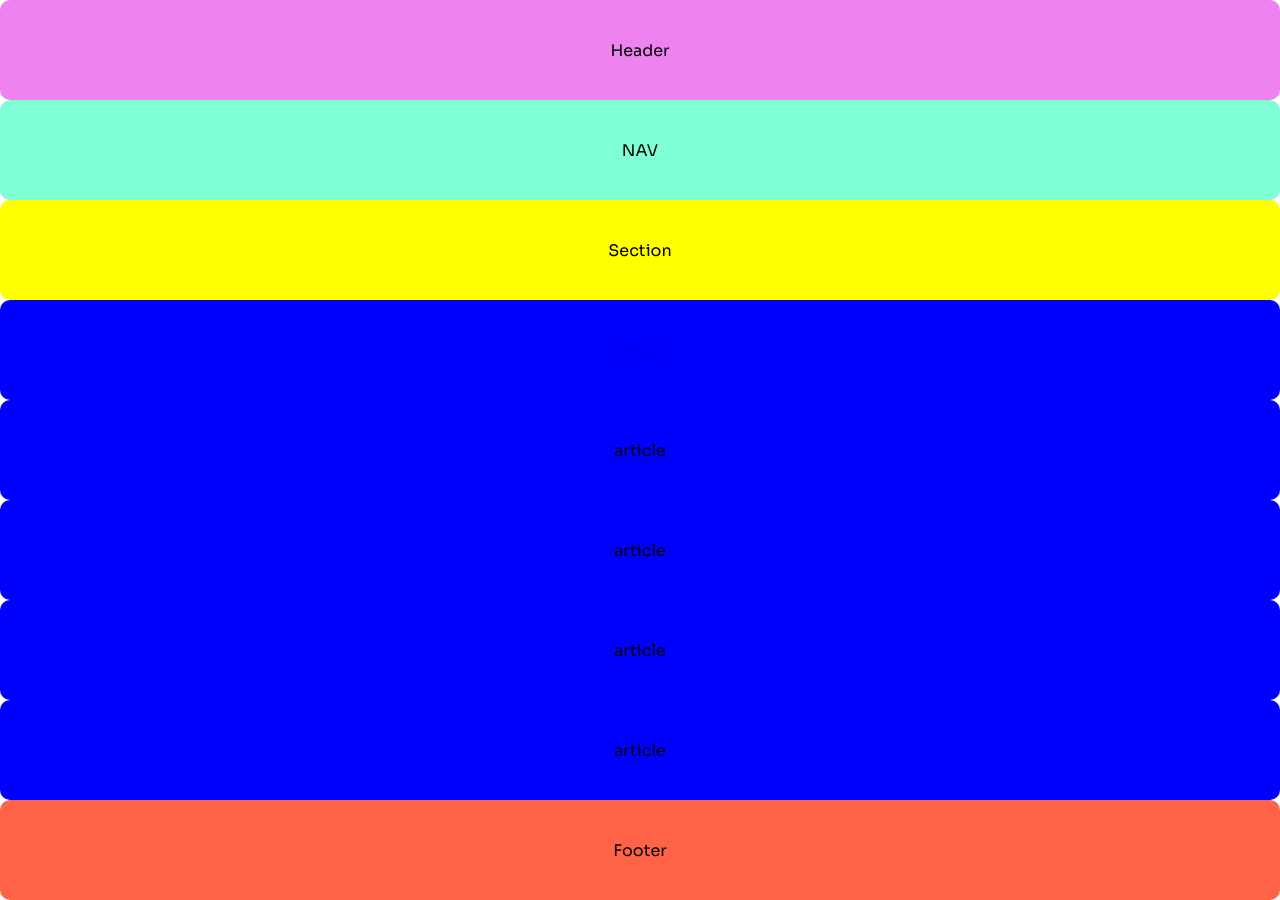
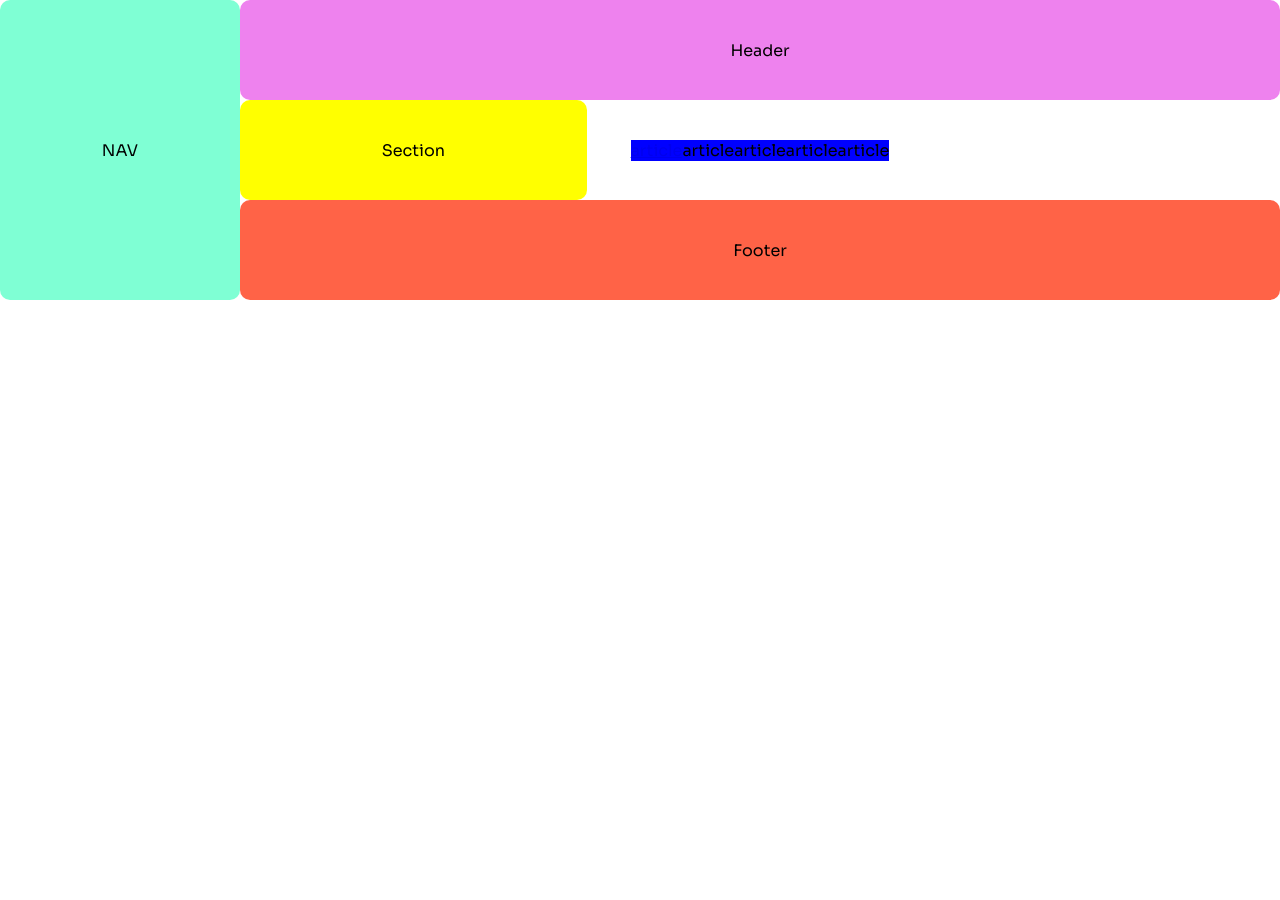
Before and after one commit to LuisHenque/Testes, a plain HTML site: page grid.html in a window 1280 px wide. After the commit the page ends 800 px from the top, so only its background shows below. Drawn offline with nearby package versions, Linux system fonts and the light colour scheme.

Commit message:
correção da grid

```diff
--- a/grid.html
+++ b/grid.html
@@ -12,11 +12,13 @@
         <header>Header</header>
         <nav>NAV</nav>
         <section>Section</section>
-        <article><a href="https://www.youtube.com/watch?v=6erYIJ4ei2s&t=984s" target="_blank">article</a></article>
-        <article>article</article>
-        <article>article</article>
-        <article>article</article>
-        <article>article</article>
+        <main>
+            <article><a href="https://www.youtube.com/watch?v=6erYIJ4ei2s&t=984s" target="_blank">article</a></article>
+            <article>article</article>
+            <article>article</article>
+            <article>article</article>
+            <article>article</article>
+        </main>
         <footer>Footer</footer>
     </div>
 
--- a/style/stylegrid.css
+++ b/style/stylegrid.css
@@ -11,14 +11,21 @@ body {
 
 header {
     background-color: violet;
+    grid-column: 2 / -1;
 }
 
 nav {
     background-color: aquamarine;
+    grid-row: 1 / -1;
+}
+
+.grid-wrapper > main {
+    grid-auto-rows: repeat(3, 1fr);
 }
 
 section {
     background-color: yellow;
+    grid-row: 2 / 4;
 }
 
 article {
@@ -27,6 +34,7 @@ article {
 
 footer {
     background-color: tomato;
+    grid-column: 2 / -1;
 }
 
 .grid-wrapper > * {
@@ -39,4 +47,6 @@ footer {
 
 .grid-wrapper {
     display: grid;
+    grid-template-rows: repeat(5, auto);
+    grid-template-columns: 240px repeat(3, 1fr);
 }
```
